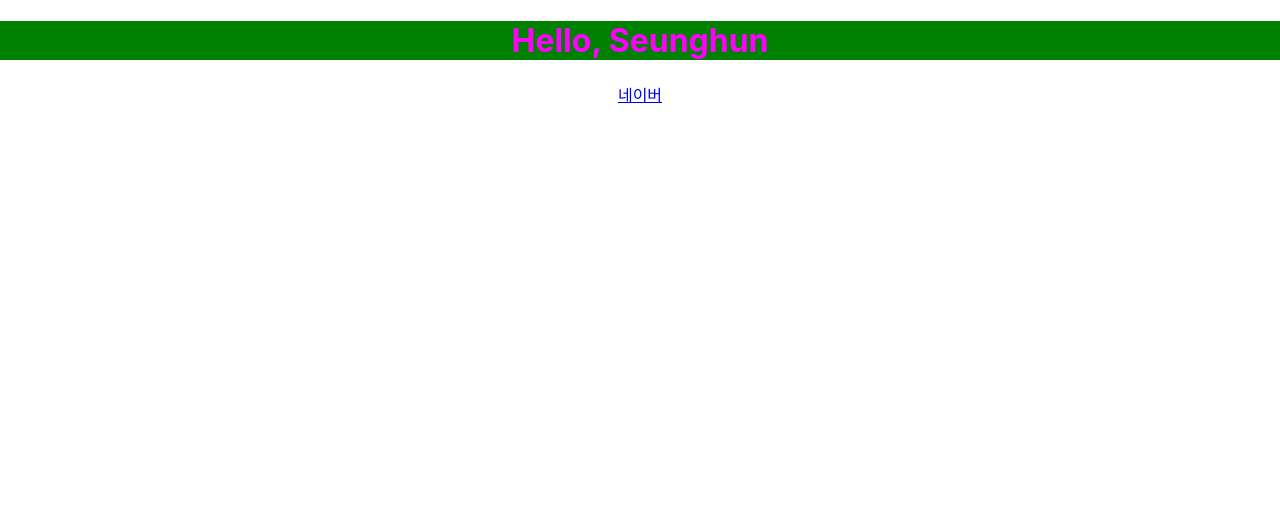
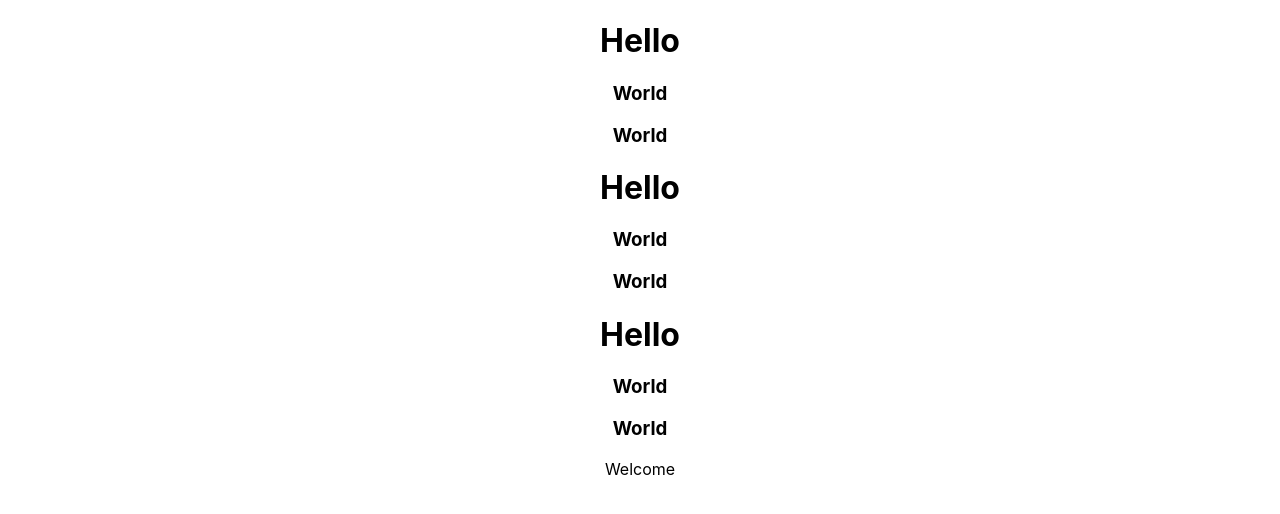
Before and after one commit to SeungHun3/Html-PHP, a React (Create React App) app in the folder web/React/voca/: page / in a window 1280 px wide. Shown: the top 514 px of the page. Built offline with nearby package versions, Linux system fonts and the light colour scheme.

Commit message:
Jsx 규칙

```diff
--- a/web/React/voca/src/App.js
+++ b/web/React/voca/src/App.js
@@ -1,5 +1,6 @@
 import './App.css';
-
+import Hello from './component/Hello';
+import Welcome from './component/Welcome';
 function App() {
 
   const name = "Seunghun";
@@ -11,15 +12,8 @@
 
   return (
     <div className="App">
-      <h1
-        style={{
-          color: "#f0f",
-          backgroundColor: "green",
-        }}
-      >
-        Hello, {name}
-      </h1>
-      <a href={naver.url}>{naver.name}</a>
+      <Hello /><Hello /><Hello />
+      <Welcome />
     </div>
   );
 }
--- /dev/null
+++ b/web/React/voca/src/component/Hello.js
@@ -0,0 +1,12 @@
+// 함수를 만들어 export 시켜 컴포넌트로 사용
+
+import World from "./World";
+
+export default function Hello() {
+    return (
+        <div>
+            <h1>Hello</h1>
+            <World /><World />
+        </div>
+    );
+}
--- /dev/null
+++ b/web/React/voca/src/component/Welcome.js
@@ -0,0 +1,3 @@
+export default function Welcome(){
+    return <p>Welcome</p>
+}
--- /dev/null
+++ b/web/React/voca/src/component/World.js
@@ -0,0 +1,3 @@
+export default function World(){
+    return <h3>World</h3>
+}
```
Also changed, not shown: web/React/voca/public/Memo/npm.txt, 1 other file (tests, documents, lock files or other folders).
